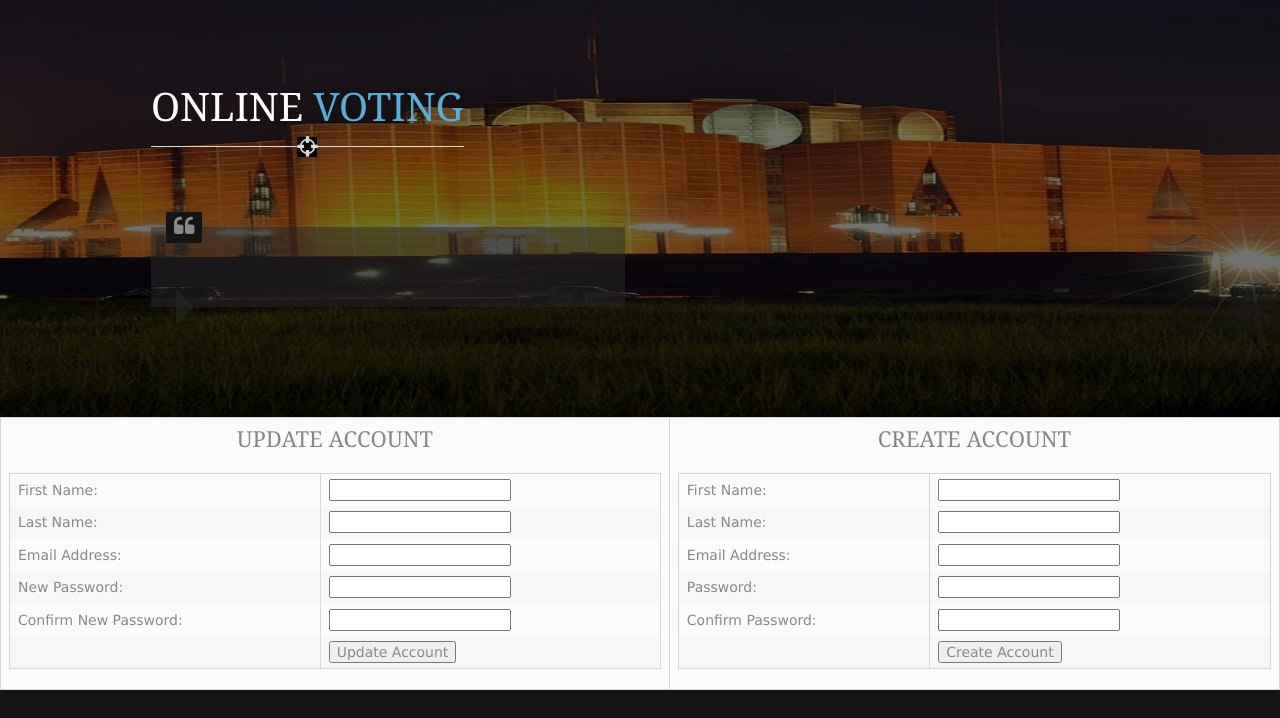
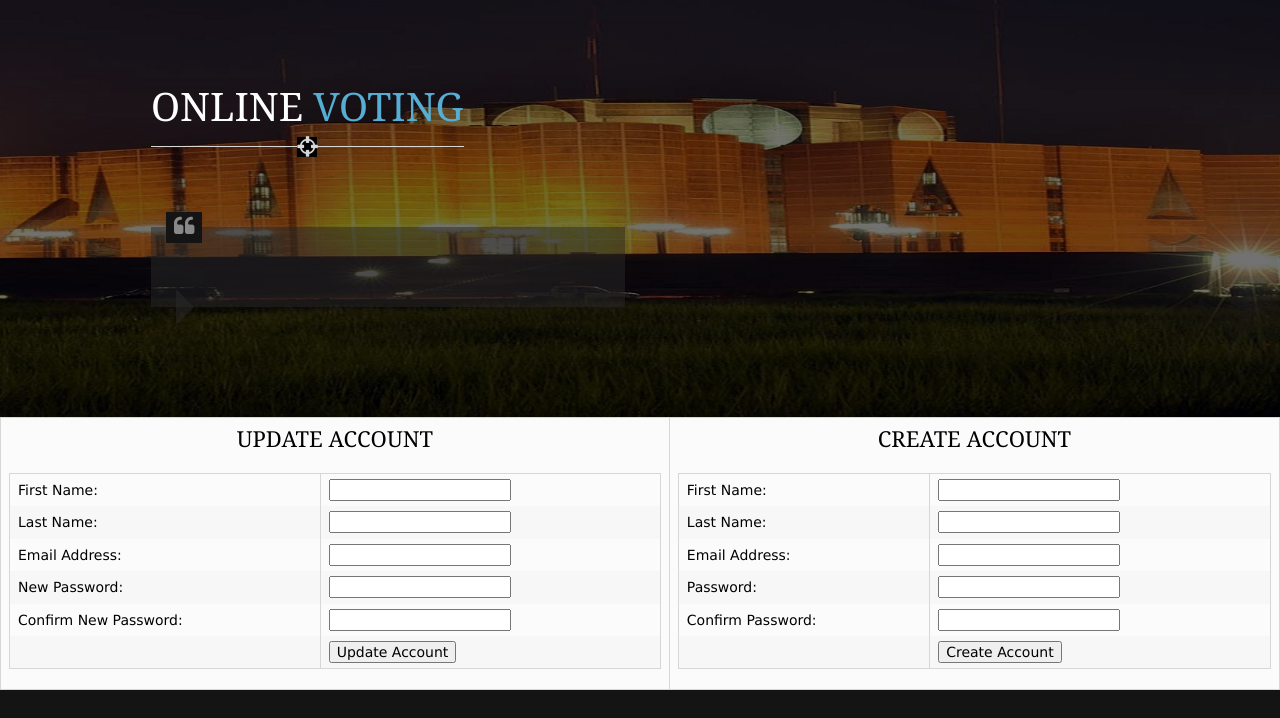
Before and after one commit to manjugowda-max/e-Voting-with-Blockchain, a PHP site: page /online_voting/admin/manage-admins.php in a window 1280 px wide. Shown: the part 82-800 px from the top of the page. Run offline with PHP 8.4, Linux system fonts and the light colour scheme; the visitor is signed in with stand-in values (Sample User, id 1).

Commit message:
admin-position updated

```diff
--- a/admin/logout.php
+++ b/admin/logout.php
@@ -8,12 +8,12 @@
       $pas=$_COOKIE['$pass'];
       $_SESSION['nam'] = $nam;
       $_SESSION['pas'] = $pas;
-      header("location: ../logout.php");
+      header("location: logout-admin.php");
       exit;
   }
   else
   {
-    header("location: ../logout.php");
+    header("location: logout-admin.php");
     exit;
   }
 ?>
--- a/admin/manage-admins.php
+++ b/admin/manage-admins.php
@@ -127,7 +127,7 @@
 
           $sql = mysql_query( "UPDATE tbAdministrators SET first_name='$myFirstName', last_name='$myLastName', email='$myEmail', password='$myPassword' WHERE admin_id = '$myId'" ) or die( mysql_error() );
 
-					die( "An administrator account has been updated." );
+					die( "Your account has been updated." );
 				}
 			?>
 
@@ -149,28 +149,66 @@
 
     <form action="manage-admins.php?id=<?php echo $_SESSION['admin_id']; ?>" method="post" onSubmit="return updateProfile(this)">
       <table align="center">
-<CAPTION><h4>UPDATE ACCOUNT</h4></CAPTION>
-<tr><td>First Name:</td><td><input type="text"  font-weight:bold;" name="firstname" maxlength="15" value=""></td></tr>
-<tr><td>Last Name:</td><td><input type="text" font-weight:bold;" name="lastname" maxlength="15" value=""></td></tr>
-<tr><td>Email Address:</td><td><input type="text"  font-weight:bold;" name="email" maxlength="100" value=""></td></tr>
-<tr><td>New Password:</td><td><input type="password"  font-weight:bold;" name="password" maxlength="15" value=""></td></tr>
-<tr><td>Confirm New Password:</td><td><input type="password"  font-weight:bold;" name="ConfirmPassword" maxlength="15" value=""></td></tr>
-<tr><td>&nbsp;</td><td><input type="submit" name="update" value="Update Account"></td></tr>
+        <CAPTION><h4 style="color:#000000">UPDATE ACCOUNT</h4></CAPTION>
+
+        <tr>
+          <td style="color:#000000";>First Name:</td>
+          <td style="color:#000000"><input type="text"  font-weight:bold;" name="firstname" maxlength="15" value=""></td>
+        </tr>
+        <tr>
+          <td style="color:#000000">Last Name:</td>
+          <td style="color:#000000"><input type="text" font-weight:bold;" name="lastname" maxlength="15" value=""></td>
+        </tr>
+        <tr>
+          <td style="color:#000000">Email Address:</td>
+          <td style="color:#000000"><input type="text"  font-weight:bold;" name="email" maxlength="100" value=""></td>
+        </tr>
+        <tr>
+          <td style="color:#000000">New Password:</td>
+          <td style="color:#000000"><input type="password"  font-weight:bold;" name="password" maxlength="15" value=""></td>
+        </tr>
+        <tr>
+          <td style="color:#000000">Confirm New Password:</td>
+          <td style="color:#000000"><input type="password"  font-weight:bold;" name="ConfirmPassword" maxlength="15" value=""></td>
+        </tr>
+        <tr>
+          <td>&nbsp;</td>
+          <td style="color:#000000"><input type="submit" name="update" value="Update Account"></td>
+        </tr>
       </table>
     </form>
 
     </td>
+
     <td>
+      <form action="manage-admins.php" method="post" onsubmit="return registerValidate(this)">
+        <table align="center">
+          <CAPTION><h4 style="color:#000000">CREATE ACCOUNT</h4></CAPTION>
 
-<form action="manage-admins.php" method="post" onSubmit="return registerValidate(this)">
-<table align="center">
-<CAPTION><h4>CREATE ACCOUNT</h4></CAPTION>
-<tr><td>First Name:</td><td><input type="text"  font-weight:bold;" name="firstname" maxlength="15" value=""></td></tr>
-<tr><td>Last Name:</td><td><input type="text" font-weight:bold;" name="lastname" maxlength="15" value=""></td></tr>
-<tr><td>Email Address:</td><td><input type="text"  font-weight:bold;" name="email" maxlength="100" value=""></td></tr>
-<tr><td>Password:</td><td><input type="password" font-weight:bold;" name="password" maxlength="15" value=""></td></tr>
-<tr><td>Confirm Password:</td><td><input type="password" font-weight:bold;" name="ConfirmPassword" maxlength="15" value=""></td></tr>
-<tr><td>&nbsp;</td><td><input type="submit" name="submit" value="Create Account"></td></tr>
+          <tr>
+            <td style="color:#000000">First Name:</td>
+            <td style="color:#000000"><input type="text"  font-weight:bold;" name="firstname" maxlength="15" value=""></td>
+          </tr>
+          <tr>
+            <td style="color:#000000">Last Name:</td>
+            <td style="color:#000000"><input type="text" font-weight:bold;" name="lastname" maxlength="15" value=""></td>
+          </tr>
+          <tr>
+            <td style="color:#000000">Email Address:</td>
+            <td style="color:#000000"><input type="text"  font-weight:bold;" name="email" maxlength="100" value=""></td>
+          </tr>
+          <tr>
+            <td style="color:#000000">Password:</td>
+            <td style="color:#000000"><input type="password" font-weight:bold;" name="password" maxlength="15" value=""></td>
+          </tr>
+          <tr>
+            <td style="color:#000000">Confirm Password:</td>
+            <td style="color:#000000"><input type="password" font-weight:bold;" name="ConfirmPassword" maxlength="15" value=""></td>
+          </tr>
+          <tr>
+            <td>&nbsp;</td>
+            <td style="color:#000000"><input type="submit" name="submit" value="Create Account"></td>
+          </tr>
         </table>
     </form>
 
```
Also changed, not shown: admin/checklogin.php (+5 -3 lines), admin/logout-admin.php (added, +165 -0 lines), admin/positions.php (+18 -16 lines). Lines whose indentation alone changed are shown as unchanged.
